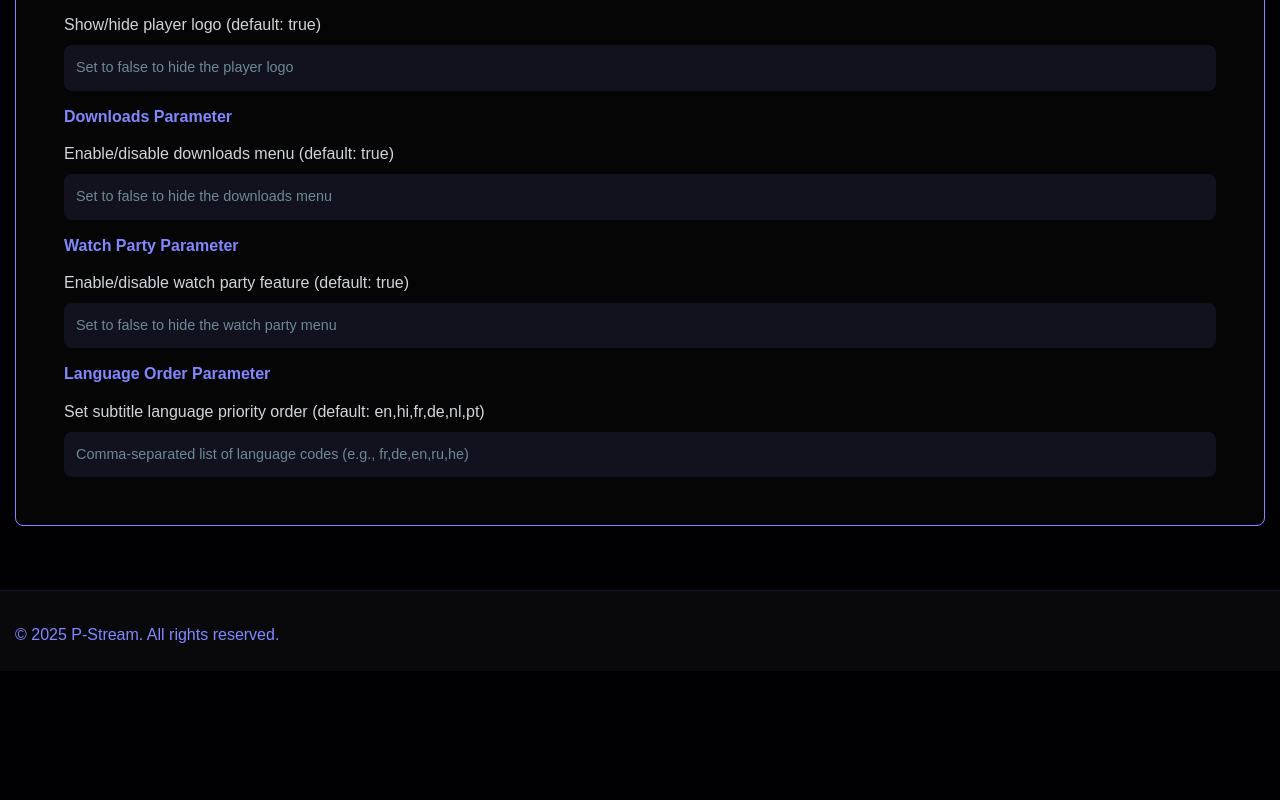
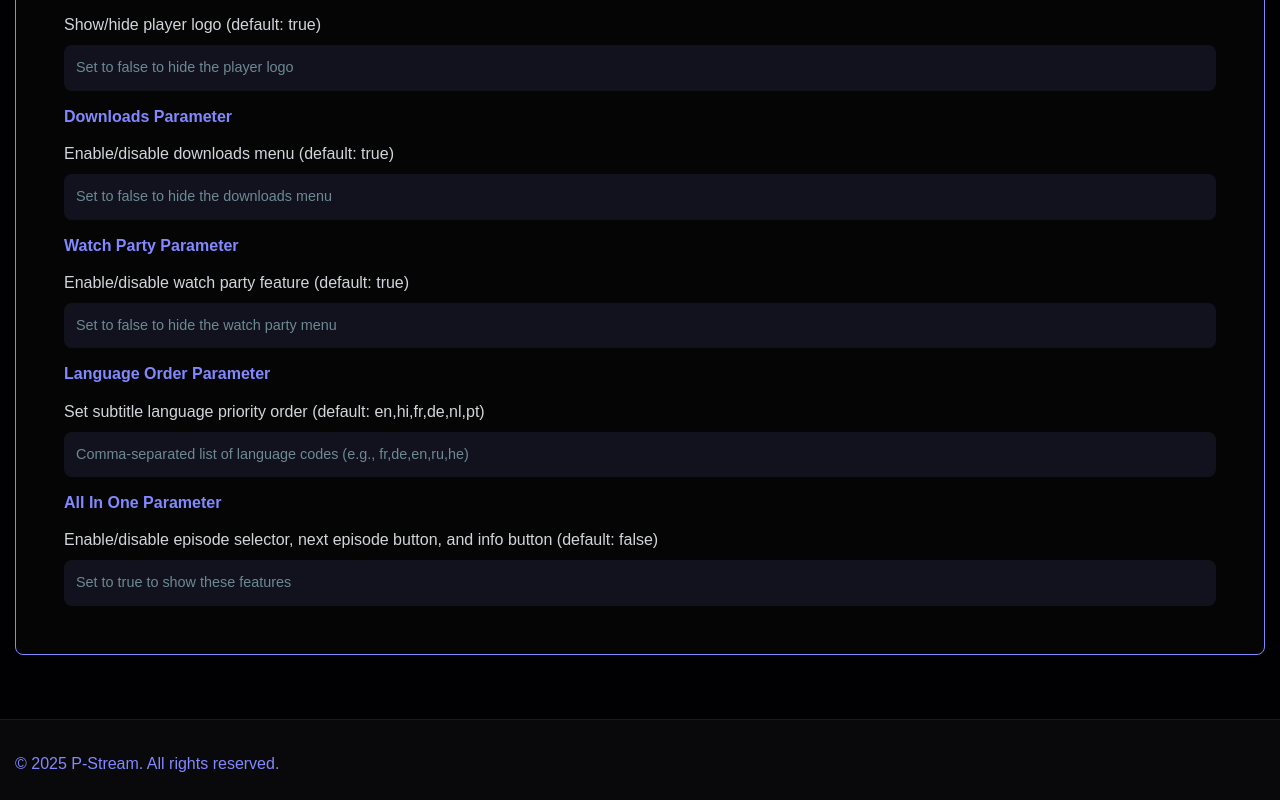
Before and after one commit to Pasithea0/embed-api-home, a website: page index.html in a window 1280 px wide. Shown: the part 2895-3695 px from the top of the page. Before the commit the page ends 3566 px from the top, so only its background shows below. Drawn offline with nearby package versions, Linux system fonts and the light colour scheme; a web font is replaced by a local one.

Commit message:
add all in one

```diff
--- a/index.html
+++ b/index.html
@@ -266,7 +266,9 @@
                 <div class="card mb-4">
                   <div class="card-body">
                     <p class="text-muted small">
-                      <strong>Note:</strong> The /media/ format requires TMDB IDs for season and episode, while the /embed/ format uses season and episode numbers.
+                      <strong>Note:</strong> The /media/ format requires TMDB
+                      IDs for season and episode, while the /embed/ format uses
+                      season and episode numbers.
                     </p>
                   </div>
                 </div>
@@ -290,7 +292,7 @@
                           type="text"
                           class="text"
                           readonly=""
-                          value="https://iframe.pstream.org/media/tmdb-movie-{tmdb_id}?theme=default&language=en&logo=true&downloads=true&watchparty=true&lang-order=en,hi,fr,de,nl,pt"
+                          value="https://iframe.pstream.org/media/tmdb-movie-{tmdb_id}?theme=default&language=en&logo=true&downloads=true&watchparty=true&lang-order=en,hi,fr,de,nl,pt&allinone=true"
                         />
                       </div>
                       <button class="copy-btn">
@@ -303,14 +305,18 @@
                           <h6>Theme Parameter</h6>
                           <p>Player theme (default: default)</p>
                           <div class="text-muted">
-                            Available themes: Default, Classic, Blue, Teal, Red, Gray, Green, Mocha, Pink
+                            Available themes: Default, Classic, Blue, Teal, Red,
+                            Gray, Green, Mocha, Pink
                           </div>
                         </div>
                         <div class="col-12 col-md-6 mt-3 mt-md-0">
                           <h6>Language Parameter</h6>
                           <p>Player interface language (default: en)</p>
                           <div class="text-muted">
-                            Available languages: en (English), de (German), fr (French), es (Spanish), it (Italian), pt (Portuguese), ru (Russian), many more... (2 character ISO 639-1 language code)
+                            Available languages: en (English), de (German), fr
+                            (French), es (Spanish), it (Italian), pt
+                            (Portuguese), ru (Russian), many more... (2
+                            character ISO 639-1 language code)
                           </div>
                         </div>
                       </div>
@@ -333,16 +339,34 @@
                       <div class="row mt-3">
                         <div class="col-12 col-md-6">
                           <h6>Watch Party Parameter</h6>
-                          <p>Enable/disable watch party feature (default: true)</p>
+                          <p>
+                            Enable/disable watch party feature (default: true)
+                          </p>
                           <div class="text-muted">
                             Set to false to hide the watch party menu
                           </div>
                         </div>
                         <div class="col-12 col-md-6 mt-3 mt-md-0">
                           <h6>Language Order Parameter</h6>
-                          <p>Set subtitle language priority order (default: en,hi,fr,de,nl,pt)</p>
+                          <p>
+                            Set subtitle language priority order (default:
+                            en,hi,fr,de,nl,pt)
+                          </p>
                           <div class="text-muted">
-                            Comma-separated list of language codes (e.g., fr,de,en,ru,he)
+                            Comma-separated list of language codes (e.g.,
+                            fr,de,en,ru,he)
+                          </div>
+                        </div>
+                      </div>
+                      <div class="row mt-3">
+                        <div class="col-12 col-md-6">
+                          <h6>All In One Parameter</h6>
+                          <p>
+                            Enable/disable episode selector, next episode
+                            button, and info button (default: false)
+                          </p>
+                          <div class="text-muted">
+                            Set to true to show these features
                           </div>
                         </div>
                       </div>
```
